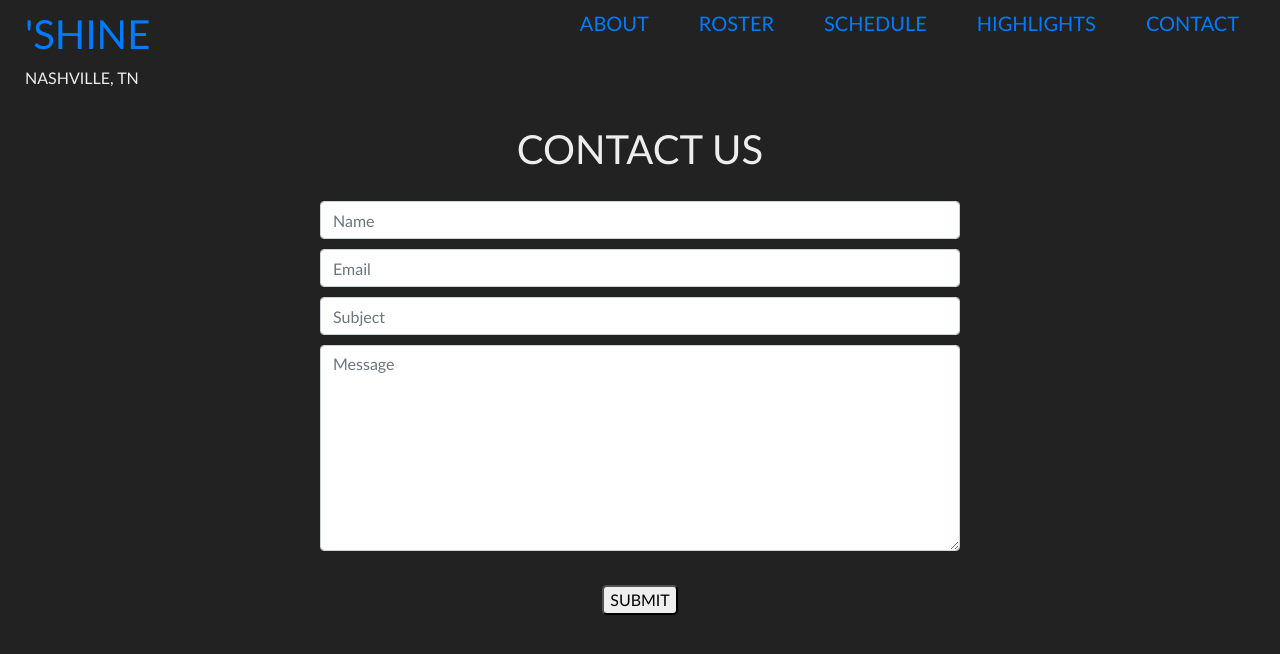
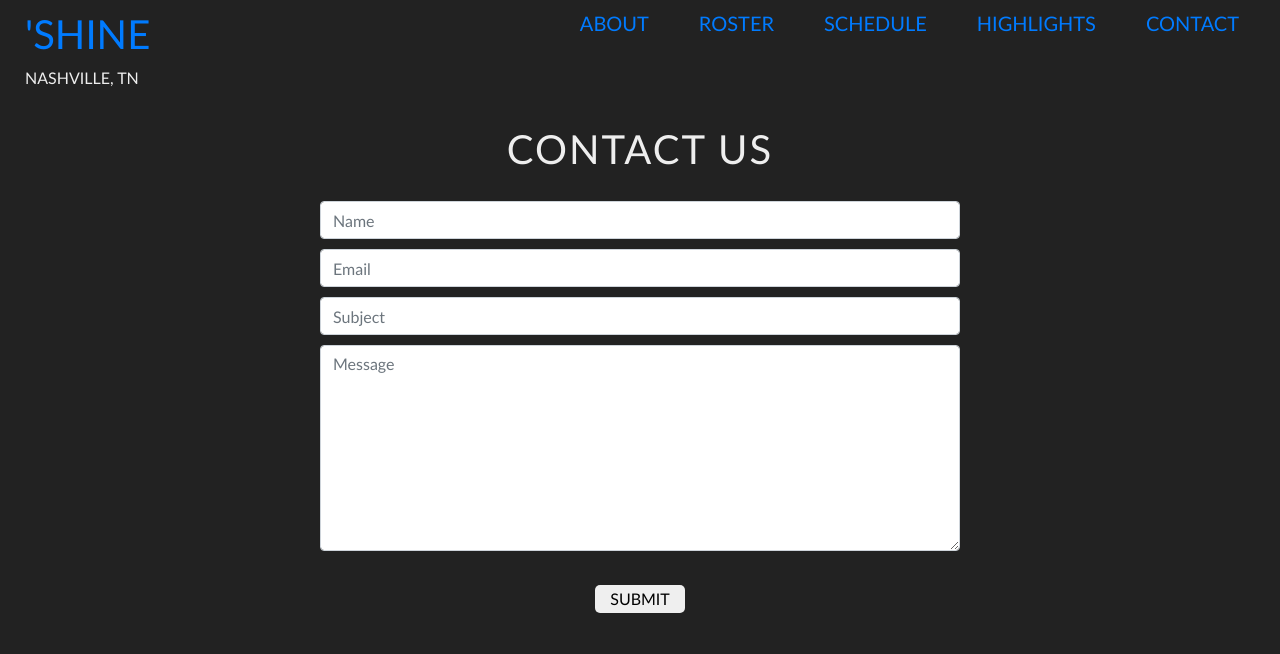
Before and after one commit to liz-barnes/nashville-shine-ultimate, a React (Create React App) app: page /contact in a window 1280 px wide. Shown: the top 654 px of the page. Built offline with nearby package versions, Linux system fonts and the light colour scheme.

Commit message:
begin to style submit button, add to dos for contact page

```diff
--- a/src/Components/Contact/index.js
+++ b/src/Components/Contact/index.js
@@ -13,6 +13,9 @@ export default function Contact() {
       });
     e.target.reset();
   }
+
+  // TO DO: Submit success pop up
+
   return (
     <div className="Contact page">
       <h1 className='contact-form-header'>Contact Us</h1>
--- a/src/styles/components/_contact.scss
+++ b/src/styles/components/_contact.scss
@@ -1,3 +1,4 @@
+// TO DO: Update font
 .Contact {
     margin-top: 125px;
     text-align: center;
@@ -9,11 +10,23 @@
     padding-top: 10px;
 }
 
+.contact-form-header {
+    letter-spacing: 2px;
+}
+
 .form-control {
     margin: 10px 0px;
 }
 
+// TO DO: Style submit button
 .submit-button {
     margin: 0px;
     border-radius: 5px;
+    padding: 2px 15px;
+    border: none;
 }
+
+.submit-button:hover {
+    background-color: $accentColor;
+    border: 2px solid $accentColor;
+}
```
